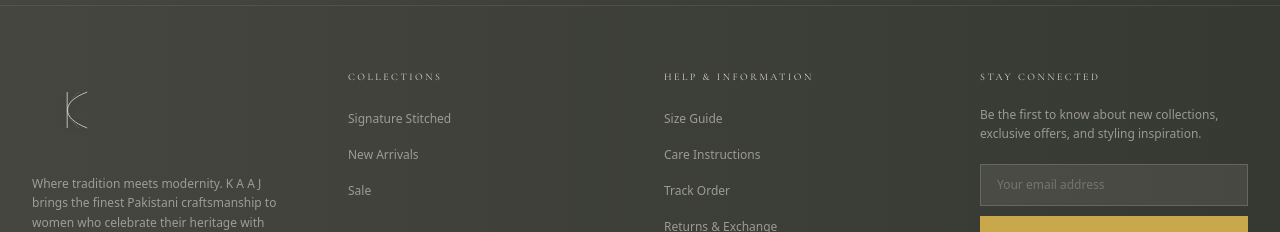
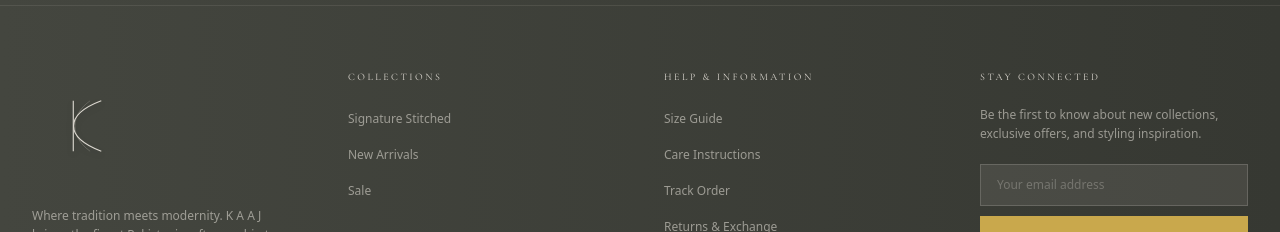
Before and after one commit to Rao-automates/kaaj-official-store, a Next.js app: page / in a window 1280 px wide. Shown: the part 2204-2436 px from the top of the page. Built offline with nearby package versions, Linux system fonts and the light colour scheme; no server answers.

Commit message:
Increase-footer-symbol-size

```diff
--- a/src/components/layout/Footer.tsx
+++ b/src/components/layout/Footer.tsx
@@ -86,7 +86,7 @@ export default function Footer() {
           <div className="lg:col-span-1 space-y-6">
             <div className="flex flex-col items-start gap-4">
               {/* The Brand Symbol */}
-              <div className="w-20 h-20 text-kaaj-charcoal">
+              <div className="w-28 h-28 text-kaaj-charcoal -ml-2">
                 <svg viewBox="0 0 200 200" className="w-full h-full drop-shadow-md">
                   <g fill="currentColor">
                     <g transform="translate(100, 100)" stroke="currentColor" fill="none">
```
